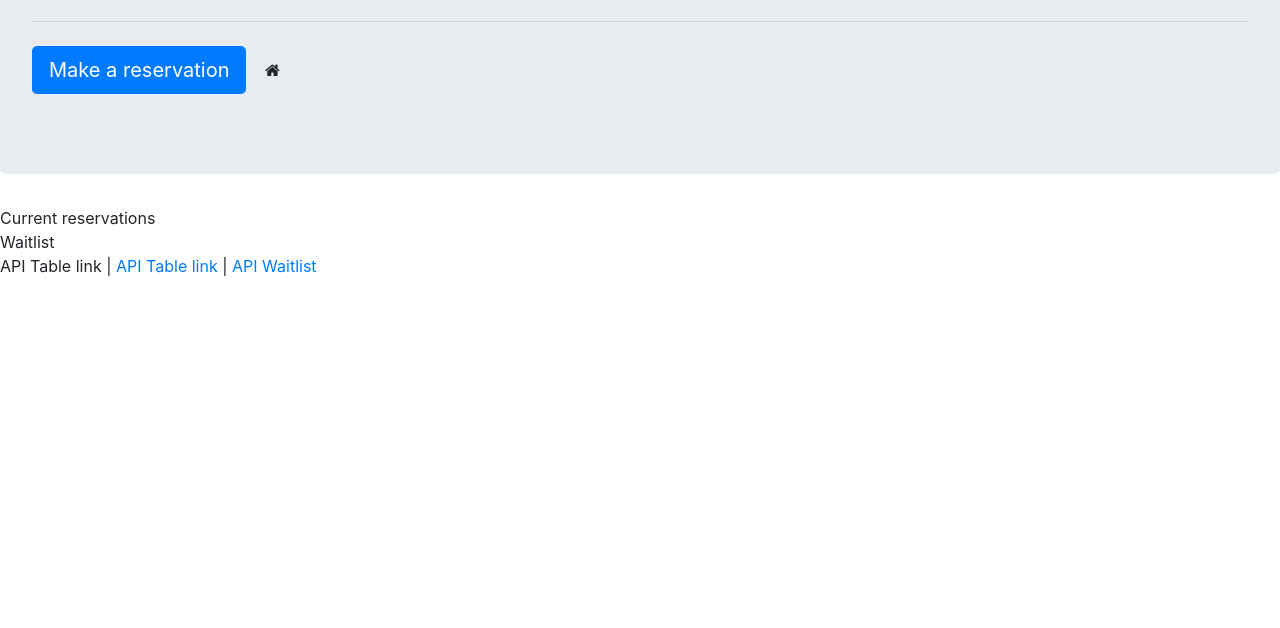
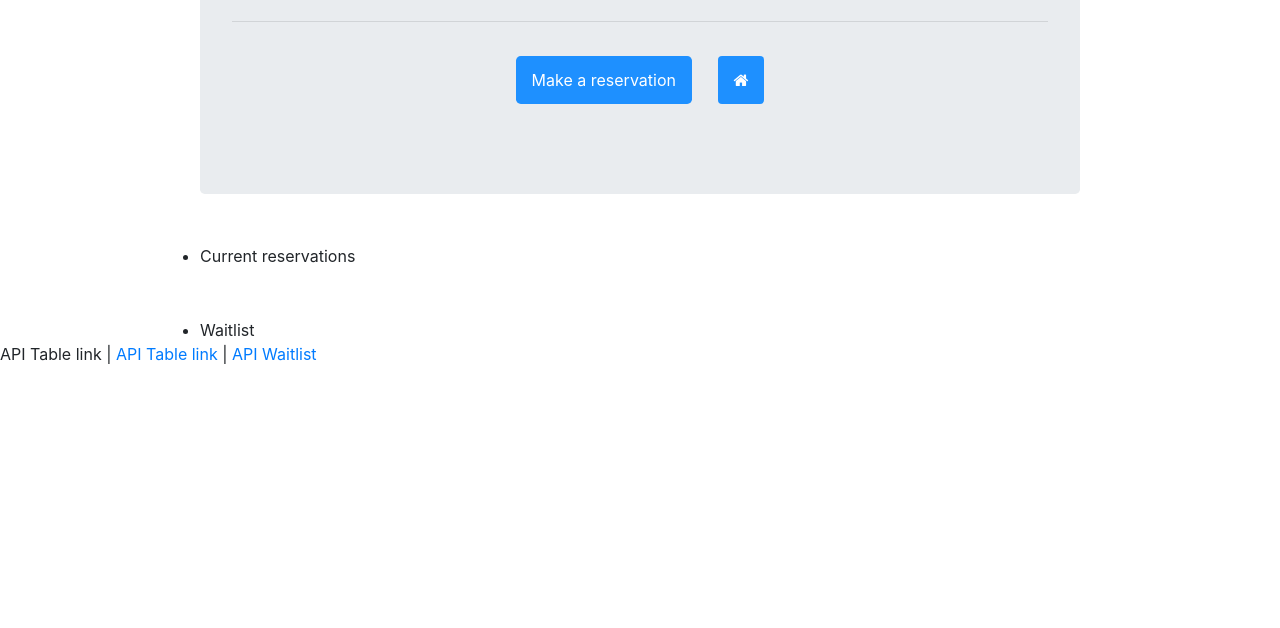
Before and after one commit to izaack89/hot-restaurant, a website: page view.html in a window 1280 px wide. Shown: the part 172-800 px from the top of the page. Drawn offline with nearby package versions, Linux system fonts and the light colour scheme; no server answers.

Commit message:
Added code to fix issues on style

```diff
--- a/server.js
+++ b/server.js
@@ -11,6 +11,7 @@
 // Sets up the Express app to handle data parsing
 app.use(express.urlencoded({ extended: true }));
 app.use(express.json());
+app.use(express.static(__dirname));
 
 const reservationData = [
   {
--- a/view.html
+++ b/view.html
@@ -6,7 +6,7 @@
     <title>Hot Restaurant</title>
     <link rel="stylesheet" href="https://stackpath.bootstrapcdn.com/bootstrap/4.3.1/css/bootstrap.min.css"
         integrity="sha384-ggOyR0iXCbMQv3Xipma34MD+dH/1fQ784/j6cY/iJTQUOhcWr7x9JvoRxT2MZw1T" crossorigin="anonymous" />
-    <link rel="stylesheet" type="text/css" href="http://127.0.0.1:3000//style.css"/>
+    <link rel="stylesheet" type="text/css" href="./style.css"/>
     <link rel="stylesheet" href="https://cdnjs.cloudflare.com/ajax/libs/font-awesome/4.7.0/css/font-awesome.min.css">
     <link href="https://fonts.googleapis.com/css2?family=Staatliches&display=swap" rel="stylesheet">
 </head>
```
Also changed, not shown: index.html (+1 -0 lines), 1 other file.
